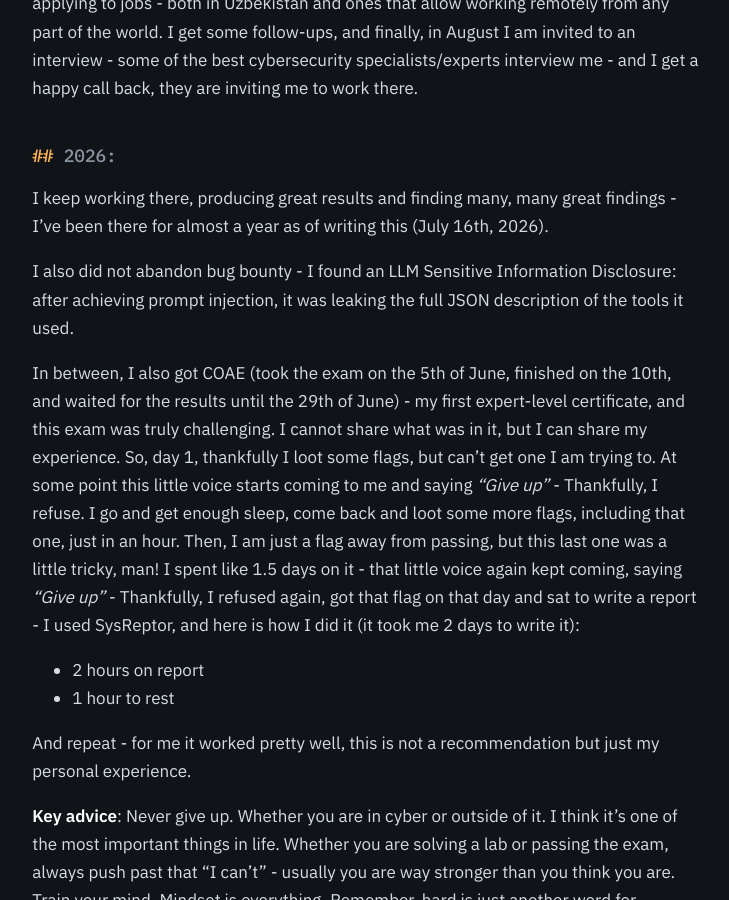
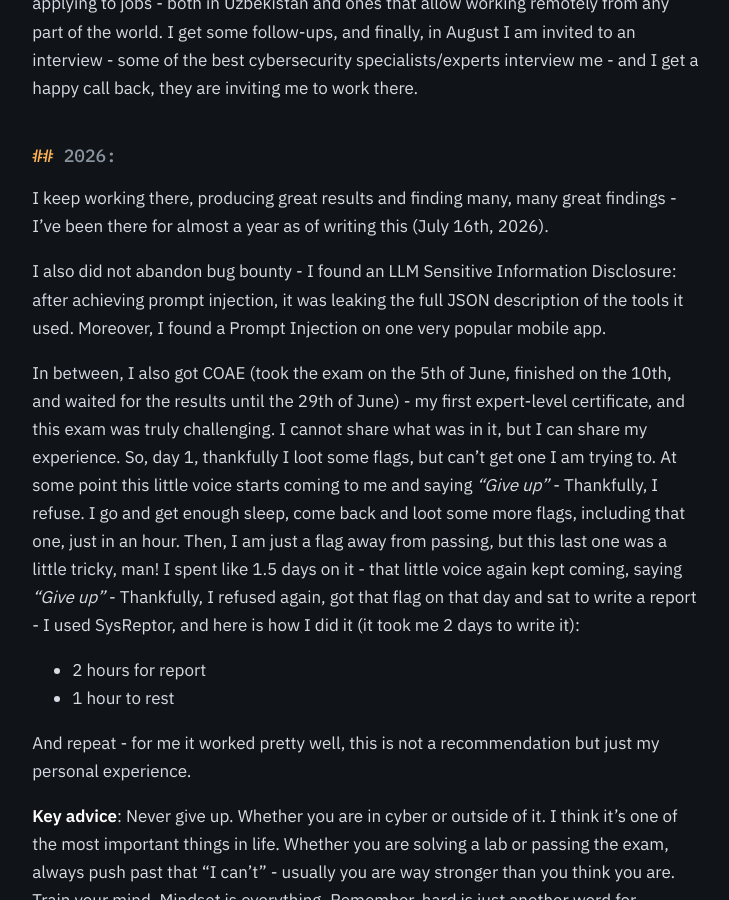
Before and after one commit to SAsecurityN/sasecurityn.github.io, a Jekyll site: the page built from _posts/2026-07-16-my-story.md, in a window 1280 px wide and 900 px high, scrolled down 1597 px. Shown: the whole window, without its empty margins (272-1001 px from the left). Built offline with Jekyll 4.4.1, drawn with Linux system fonts in a browser that asks for light colours.

Commit message:
Update 2026-07-16-my-story.md

```diff
--- a/_posts/2026-07-16-my-story.md
+++ b/_posts/2026-07-16-my-story.md
@@ -23,10 +23,10 @@ At the end of June/start of July, I created my GitHub and Medium, and start post
 ## 2026:
 I keep working there, producing great results and finding many, many great findings - I've been there for almost a year as of writing this (July 16th, 2026).
 
-I also did not abandon bug bounty - I found an LLM Sensitive Information Disclosure: after achieving prompt injection, it was leaking the full JSON description of the tools it used.
+I also did not abandon bug bounty - I found an LLM Sensitive Information Disclosure: after achieving prompt injection, it was leaking the full JSON description of the tools it used. Moreover, I found a Prompt Injection on one very popular mobile app.
 
 In between, I also got COAE (took the exam on the 5th of June, finished on the 10th, and waited for the results until the 29th of June) - my first expert-level certificate, and this exam was truly challenging. I cannot share what was in it, but I can share my experience. So, day 1, thankfully I loot some flags, but can't get one I am trying to. At some point this little voice starts coming to me and saying *"Give up"* - Thankfully, I refuse. I go and get enough sleep, come back and loot some more flags, including that one, just in an hour. Then, I am just a flag away from passing, but this last one was a little tricky, man! I spent like 1.5 days on it - that little voice again kept coming, saying *"Give up"* - Thankfully, I refused again, got that flag on that day and sat to write a report - I used SysReptor, and here is how I did it (it took me 2 days to write it):
-- 2 hours on report
+- 2 hours for report
 - 1 hour to rest
 
 And repeat - for me it worked pretty well, this is not a recommendation but just my personal experience.
```
